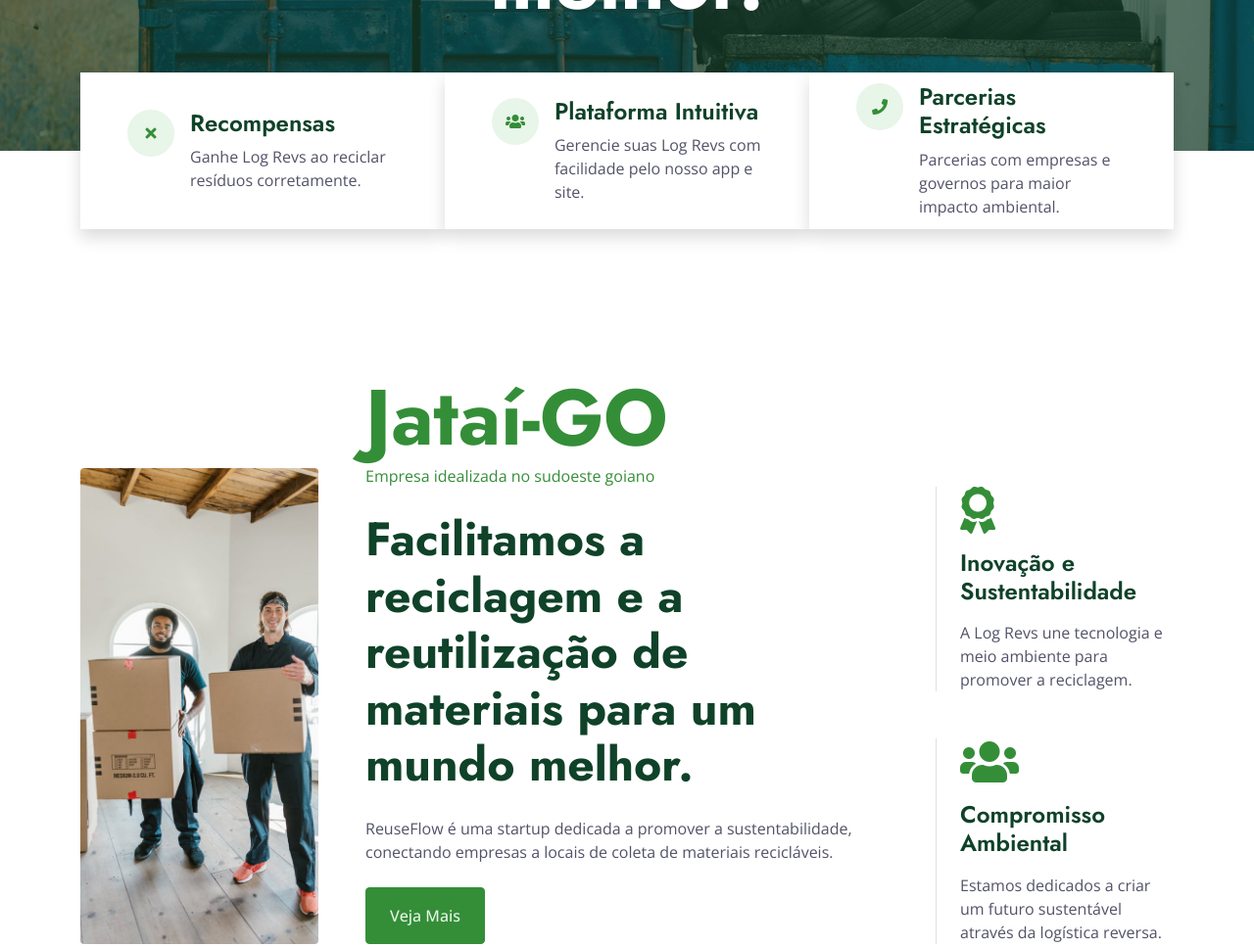
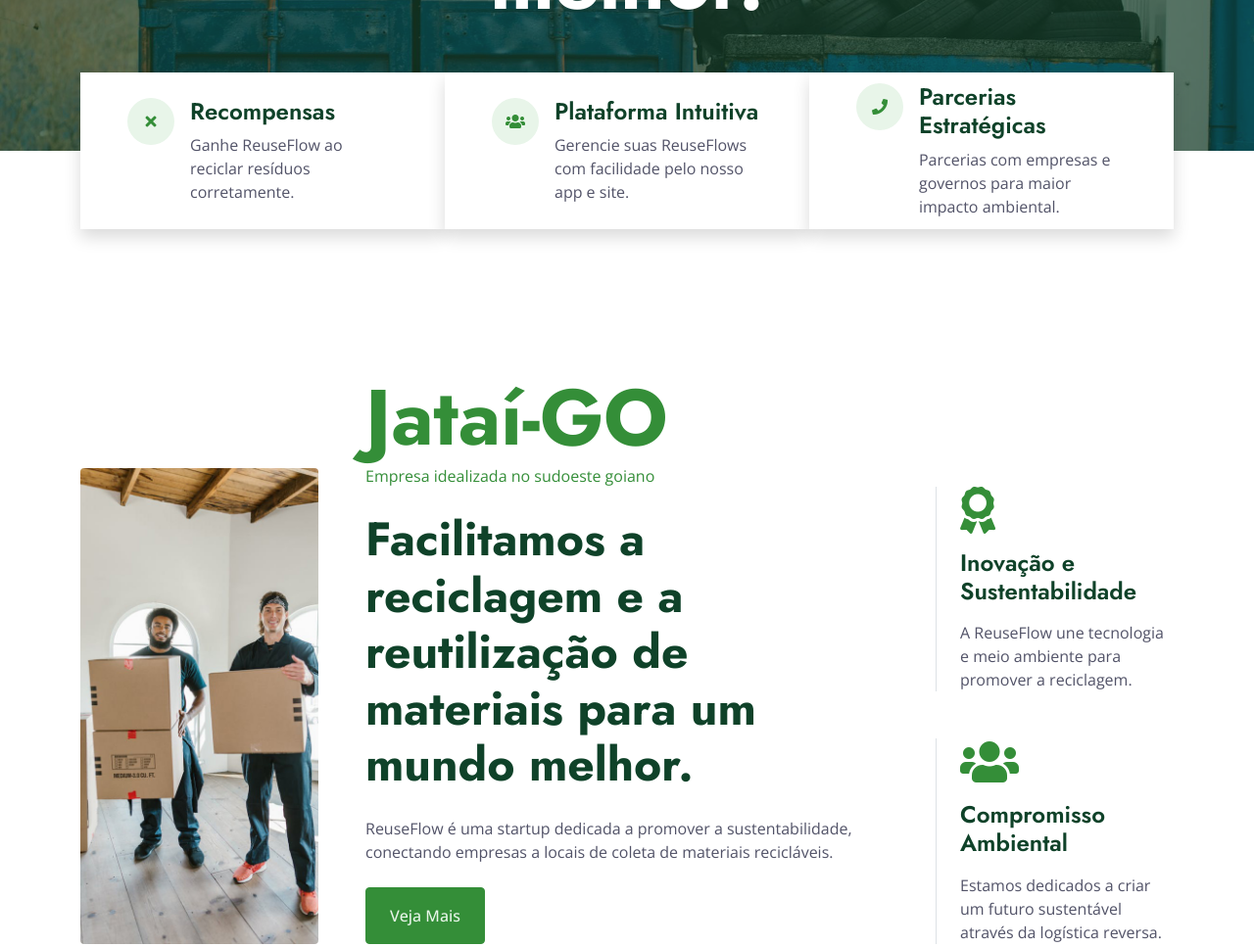
Before and after one commit to Walissongs/ReuseFlow, a plain HTML site: page index.html in a window 1280 px wide. Shown: the part 700-1667 px from the top of the page at 98% size. Drawn offline with nearby package versions, Linux system fonts and the light colour scheme.

Commit message:
mudando nome Log Revs

```diff
--- a/index.html
+++ b/index.html
@@ -146,7 +146,7 @@
                             </div>
                             <div class="ps-3">
                                 <h4>Recompensas</h4>
-                                <span>Ganhe Log Revs ao reciclar resíduos corretamente.</span>
+                                <span>Ganhe ReuseFlow ao reciclar resíduos corretamente.</span>
                             </div>
                         </div>
                     </div>
@@ -159,7 +159,7 @@
                             </div>
                             <div class="ps-3">
                                 <h4>Plataforma Intuitiva</h4>
-                                <span>Gerencie suas Log Revs com facilidade pelo nosso app e site.</span>
+                                <span>Gerencie suas ReuseFlows com facilidade pelo nosso app e site.</span>
                             </div>
                         </div>
                     </div>
@@ -203,7 +203,7 @@
                             <div class="border-start ps-4">
                                 <i class="fa fa-award fa-3x text-primary mb-3"></i>
                                 <h4 class="mb-3">Inovação e Sustentabilidade</h4>
-                                <span>A Log Revs une tecnologia e meio ambiente para promover a reciclagem.</span>
+                                <span>A ReuseFlow une tecnologia e meio ambiente para promover a reciclagem.</span>
                             </div>
                         </div>
                         <div class="col-12 col-sm-6 col-lg-12">
@@ -242,7 +242,7 @@
             <div class="col-lg-6 wow fadeInUp" data-wow-delay="0.1s">
                 <p class="fs-5 fw-bold text-primary">Por que escolher nós?</p>
                 <h1 class="display-5 mb-4">Algumas razões pelas quais as pessoas nos escolhem!</h1>
-                <p class="mb-4">Nossa abordagem inovadora e compromisso com a sustentabilidade nos destacam no mercado. Com a Log Revs, você se beneficia de:</p>
+                <p class="mb-4">Nossa abordagem inovadora e compromisso com a sustentabilidade nos destacam no mercado. Com a ReuseFlow, você se beneficia de:</p>
                 <a class="btn btn-primary py-3 px-4" href="">Explore Mais</a>
             </div>
             <div class="col-lg-6">
@@ -591,7 +591,6 @@
     </div>
     <!-- Projects End -->
 
-
     <!-- Team Start -->
     <div class="container-xxl py-5">
         <div class="container">
```
